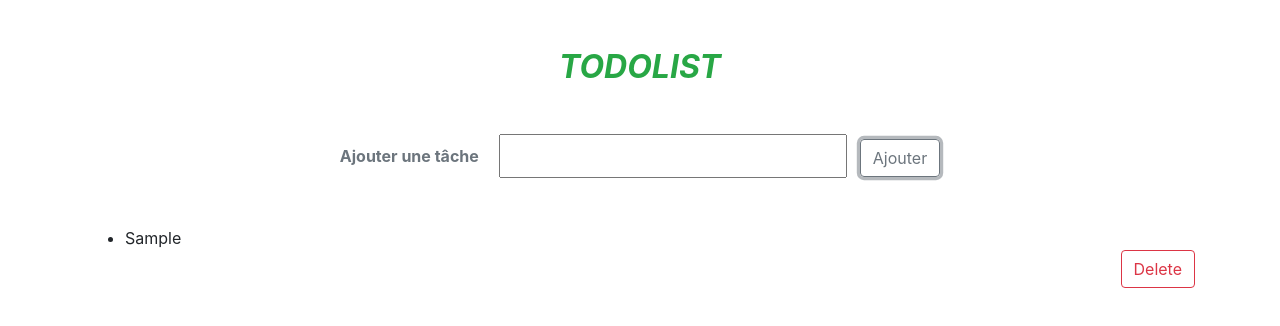
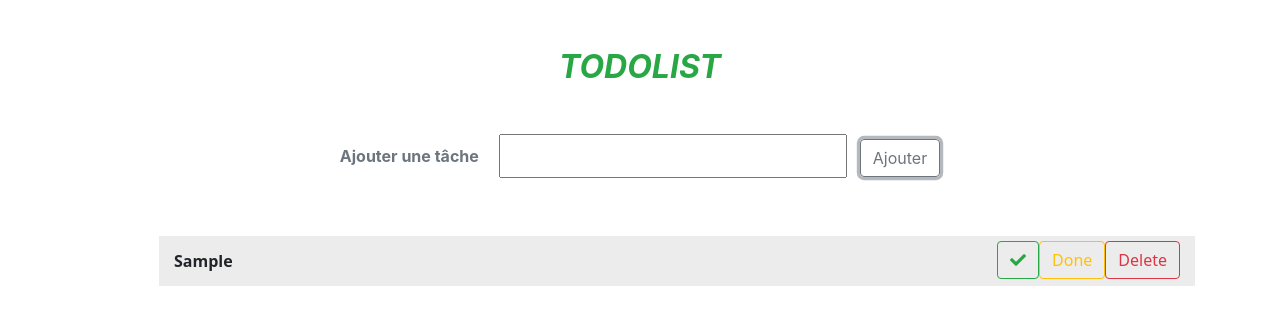
Before and after one commit to camscoding/todolist, a plain HTML site: page index.html in a window 1280 px wide. Both pictures are taken after typing "Sample" into the empty fields and a click on the button "Ajouter". Drawn offline with Linux system fonts and the light colour scheme.

Commit message:
2ieme commit. Création des buttons + leurs fonctions

```diff
--- a/index.html
+++ b/index.html
@@ -6,6 +6,7 @@
     <meta name="viewport" content="width=device-width, initial-scale=1.0">
     <meta http-equiv="X-UA-Compatible" content="ie=edge">
     <link rel="stylesheet" href="public/css/style.css">
+    <link rel="stylesheet" href="https://use.fontawesome.com/releases/v5.7.1/css/all.css" integrity="sha384-fnmOCqbTlWIlj8LyTjo7mOUStjsKC4pOpQbqyi7RrhN7udi9RwhKkMHpvLbHG9Sr" crossorigin="anonymous">
 
     <title>Document</title>
 </head>
--- a/public/js/index.js
+++ b/public/js/index.js
@@ -5,23 +5,73 @@ let listLi = document.getElementById("liste");
 listLi.append(elemUl);
 let input = document.querySelector("#liste input");
 let button = document.querySelector("#liste button");
-let divButton = document.createElement("div");
 
 
 let taches = () => {
+    let divButton = document.createElement("div");
     let elemLi = document.createElement("li");
-    let contenuLi = document.createTextNode(input.value);
+    elemLi.innerText = input.value;
+    elemLi.style.fontFamily = "system-ui";
+    elemLi.style.fontWeight = "bold"
     elemLi.className = "text-left"
-    elemLi.append(contenuLi, divButton);
+    elemLi.append(divButton);
 
+    // Creation du button Delete + fonction
     let buttonDelet = document.createElement("button");
+    buttonDelet.innerText = "Delete"
     buttonDelet.className = "btn btn-outline-danger";
-    let contenuButton = document.createTextNode("Delete");
-    buttonDelet.append(contenuButton);
     divButton.append(buttonDelet);
-    divButton.className = "text-right"
     elemUl.prepend(elemLi)
     input.value = ""
+
+    let supprimeTache = () => {
+        elemUl.removeChild(elemLi);
+    }
+    buttonDelet.addEventListener("click", supprimeTache);
+
+    // Creation du button Done + fonction
+    let buttonDone = document.createElement("button");
+    buttonDone.innerText = "Done";
+    buttonDone.className = "btn btn-outline-warning";
+    divButton.append(buttonDone);
+    divButton.className = "text-right";
+    elemUl.prepend(elemLi);
+
+    let toggDone = () => {
+        if (elemLi.style.textDecoration === "line-through") {
+            elemLi.style.textDecoration = "";
+            elemLi.style.color = "";
+            elemLi.style.backgroundColor = ""
+        } else {
+            elemLi.style.textDecoration = "line-through";
+            elemLi.style.color = "rgba(144, 144, 144, 0.84)";
+            elemLi.style.backgroundColor = "rgba(208, 206, 131, 0.14)"
+        };
+    };
+    buttonDone.addEventListener("click", toggDone);
+
+    // let termineTache = () => {
+    //     elemLi.style.textDecoration = "line-through";
+    //     elemLi.style.color = "#23232169";
+    //     elemLi.style.backgroundColor = "#ecececb0"
+    // };
+    // buttonDone.addEventListener("click", termineTache);
+
+    // Creation button valider + fonction
+    let buttonValid = document.createElement("button");
+    buttonValid.className = "btn btn-outline-success ";
+    let icon = document.createElement("i");
+    icon.className = "fas fa-check";
+    buttonValid.append(icon);
+    divButton.append(buttonValid)
+
+    let toggValid = () => {
+        if(elemLi.style.backgroundColor === "rgba(167, 191, 168, 0.34)") {
+            elemLi.style.backgroundColor = "";
+        } else {
+            elemLi.style.backgroundColor = "rgba(167, 191, 168, 0.34)"
+        }
+    }
+    buttonValid.addEventListener("click", toggValid);
 }
 button.addEventListener("click", taches);
-console.log(listLi)
--- a/src/sass/style.sass
+++ b/src/sass/style.sass
@@ -1 +1,18 @@
 @import '../../node_modules/bootstrap/scss/bootstrap.scss'
+
+li div
+    display: inline
+    overflow: hidden
+li
+    line-height: 40px
+    margin-top: 10px
+    padding: 5px
+    padding-left: 15px
+    padding-right: 15px
+    background-color: #ececec
+
+#liste div button
+    float: right
+ul
+    list-style: none
+    padding-left: 74px
```
Also changed, not shown: public/css/style.css, 1 other file.
